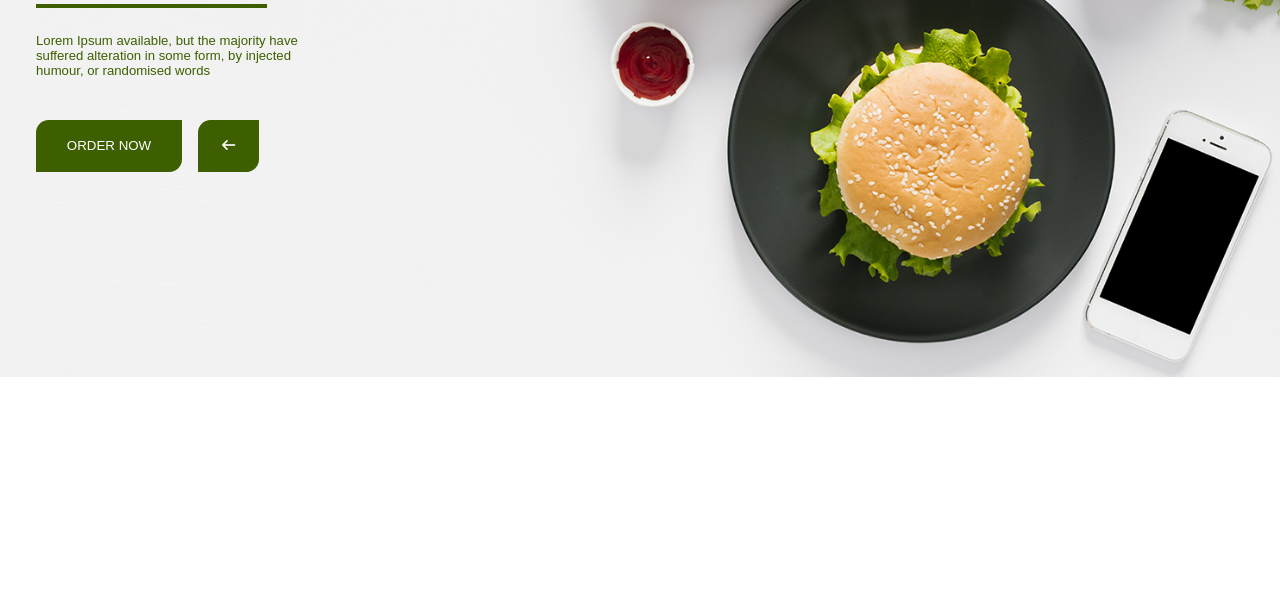
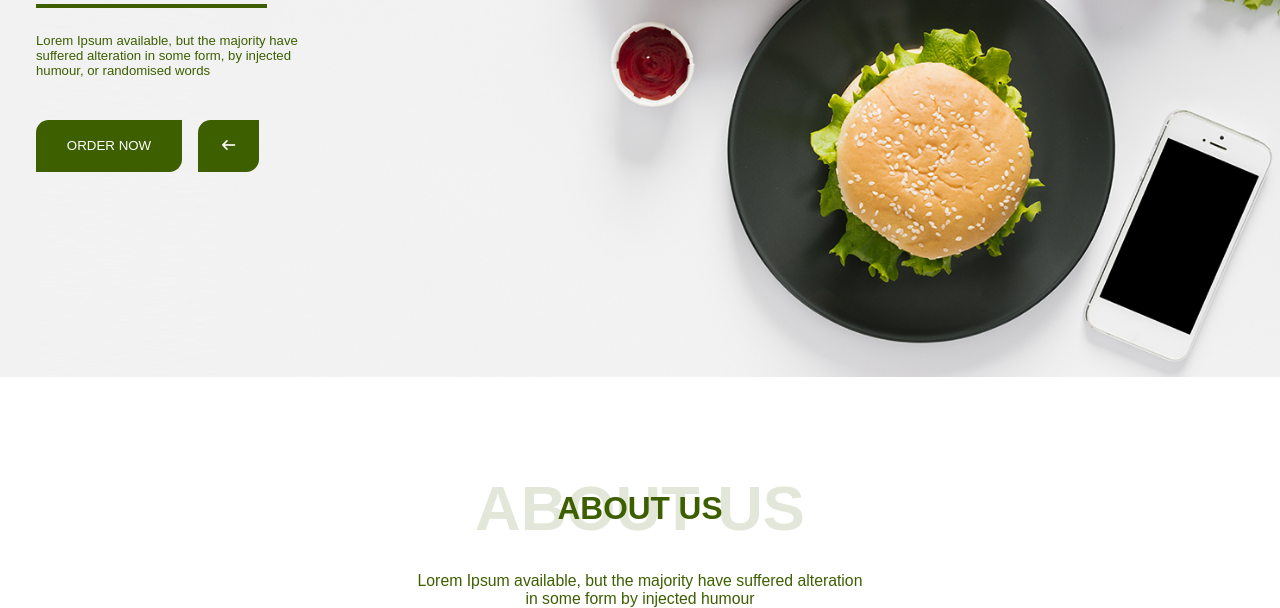
Before and after one commit to ImBasilio60/Papeterie, a plain HTML site: page index.html in a window 1280 px wide. Shown: the part 423-1031 px from the top of the page. Before the commit the page ends 800 px from the top, so only its background shows below. Drawn offline with nearby package versions, Linux system fonts and the light colour scheme; a web font is replaced by a local one.

Commit message:
Bloc de transition reutilisable

```diff
--- a/index.html
+++ b/index.html
@@ -55,6 +55,16 @@
         <img src="./assets/img/banner-image.png" alt="" />
       </div>
     </section>
+    <section class="transition__title">
+      <div>
+        <h1 class="title behind">About Us</h1>
+        <h1 class="title before">About Us</h1>
+      </div>
+      <p>
+        Lorem Ipsum available, but the majority have suffered alteration <br />
+        in some form by injected humour
+      </p>
+    </section>
 
     <script src="assets/js/jquery.js"></script>
     <script src="assets/js/app.js"></script>
--- /dev/null
+++ b/sass/component/_transition_title.scss
@@ -0,0 +1,44 @@
+@use "../abstract/variable" as *;
+@use "../abstract/function" as *;
+@use "../abstract/responsive" as *;
+
+.transition__title {
+  text-align: center;
+  div {
+    margin-bottom: calculateToMobile(43);
+   @include Desktop{
+     margin-bottom: calculateToRem(43);
+   };
+    position: relative;
+    .behind {
+      z-index: -1;
+      position: relative;
+      font-family: Roboto-Bold, sans-serif;
+      color: #e2e7d9;
+      font-size: calculateToMobile(100);
+      @include Desktop{
+        font-size: calculateToRem(100);
+      };
+    }
+    .before {
+      position: absolute;
+      top: 50%;
+      left: 50%;
+      transform: translate(-50%, -50%);
+      font-size: calculateToMobile(50);
+      @include Desktop{
+        font-size: calculateToRem(50);
+      };
+    }
+    h1 {
+      text-transform: uppercase;
+    }
+  }
+
+  p {
+    font-size: calculateToMobile(25);
+    @include Desktop{
+      font-size: calculateToRem(25);
+    };
+  }
+}
--- a/sass/layout/_banner.scss
+++ b/sass/layout/_banner.scss
@@ -7,7 +7,7 @@ section.banner {
   display: flex;
   align-items: center;
   background: #f2f2f2;
-  //background: black;
+  margin-bottom: calculateToRem(151);
 
   $header: calculateToMobile(87);
   $nav: calculateToMobile(87);
--- a/sass/main.scss
+++ b/sass/main.scss
@@ -4,6 +4,7 @@
 @use "base/typographie" as *;
 @use "component/btn" as *;
 @use "component/text" as *;
+@use "component/transition_title" as *;
 
 @use "layout/header" as *;
 @use "layout/navigation" as *;
@@ -17,3 +18,7 @@
   font-family: Roboto-Regular;
   src: url("../assets/font/Roboto-Regular.ttf");
 }
+@font-face {
+  font-family: Roboto-Bold;
+  src: url("../assets/font/Roboto-Bold.ttf");
+}
```
Also changed, not shown: sass/main.css, 1 other file.
